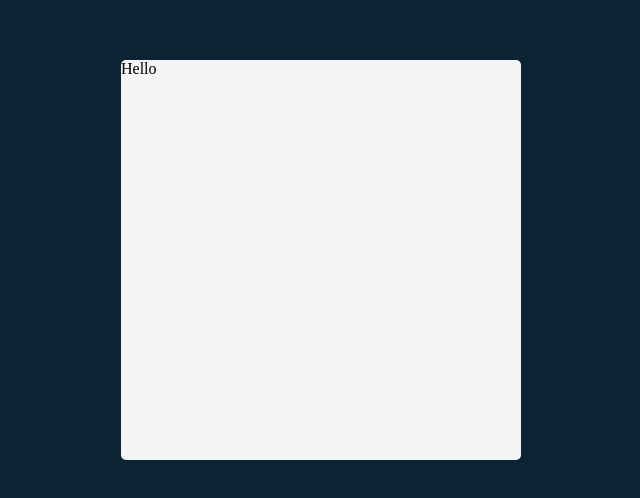
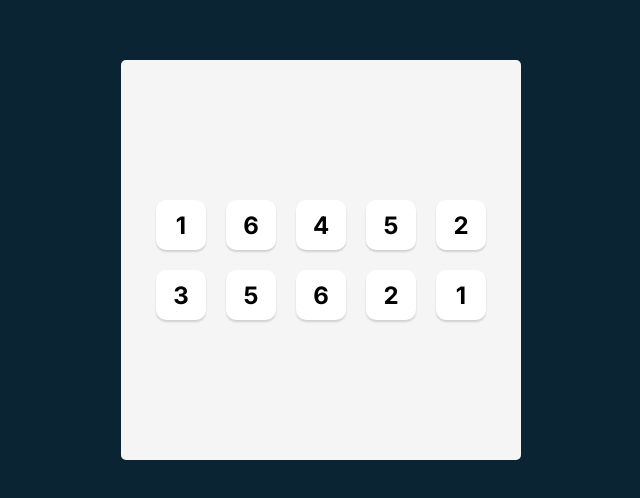
Before and after one commit to ayoubelai/tenzies, a React (Vite) app: page / in a window 1280 px wide. Shown: the part 140-638 px from the top of the page, without its empty margins (319-959 px from the left). Built offline with nearby package versions, Linux system fonts and the light colour scheme.

Commit message:
Add die component and styling

```diff
--- a/src/App.jsx
+++ b/src/App.jsx
@@ -1,6 +1,38 @@
+/**
+ * Challenge:
+ *
+ * - Create a Die component that takes a `value` prop. Should
+ *   render a button with that value displayed.
+ * - Render 10 instances of the Die component (manually)
+ *      - Provide a number between 1-6 for the value on each
+ *        for now
+ * - Style the <main> and <Die> components
+ *   to look like they do in the slide
+ *      - Hints: Create a container to hold the 10 instances
+ *        of the Die component, and use CSS Grid to lay them
+ *        out evenly in 2 rows of 5 columns
+ *      - Use flexbox on main to center the dice container
+ *        in the center of the page
+ */
+
+import Die from "./Die"
+
 export default function App() {
 
   return (
-    <main>Hello</main>
+    <main>
+      <div className="diceContainer">
+        <Die value="1"/>
+        <Die value="6"/>
+        <Die value="4"/>
+        <Die value="5"/>
+        <Die value="2"/>
+        <Die value="3"/>
+        <Die value="5"/>
+        <Die value="6"/>
+        <Die value="2"/>
+        <Die value="1"/>
+      </div>
+    </main>
   )
 }
--- /dev/null
+++ b/src/Die.jsx
@@ -0,0 +1,5 @@
+export default function Die(props) {
+    return (
+        <button>{props.value}</button>
+    )
+}
--- a/src/index.css
+++ b/src/index.css
@@ -3,6 +3,7 @@
 }
 
 body {
+  font-family: Inter, sans-serif;
   margin: 0;
   background-color: #0B2434;
   padding: 20px;
@@ -24,4 +25,28 @@ main {
   background-color: #F5F5F5;
   height: 100%;
   border-radius: 5px;
+
+  display: flex;
+  justify-content: center;
+  align-items: center;
 }
+
+.diceContainer {
+  display: grid;
+  grid-template-columns: repeat(5, 1fr);
+  grid-template-rows: repeat(2, 1fr);
+  gap: 20px;
+}
+
+.diceContainer button {
+    height: 50px;
+    width: 50px;
+    box-shadow: 0px 2px 2px rgba(0, 0, 0, 0.15);
+    border-radius: 10px;
+    border: none;
+    background-color: white;
+    font-family: Inter, sans-serif;
+    font-size: 1.5rem;
+    font-weight: bold;
+    cursor: pointer;
+}
```
